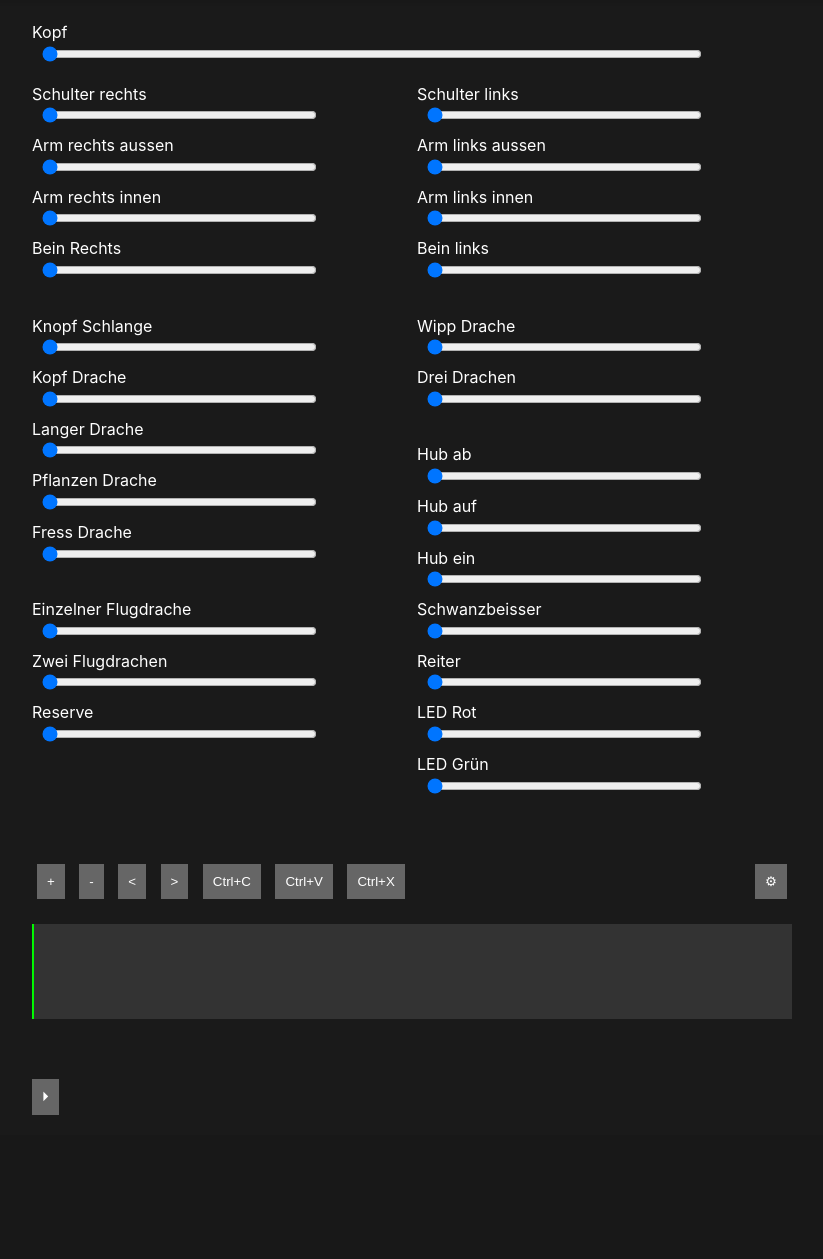
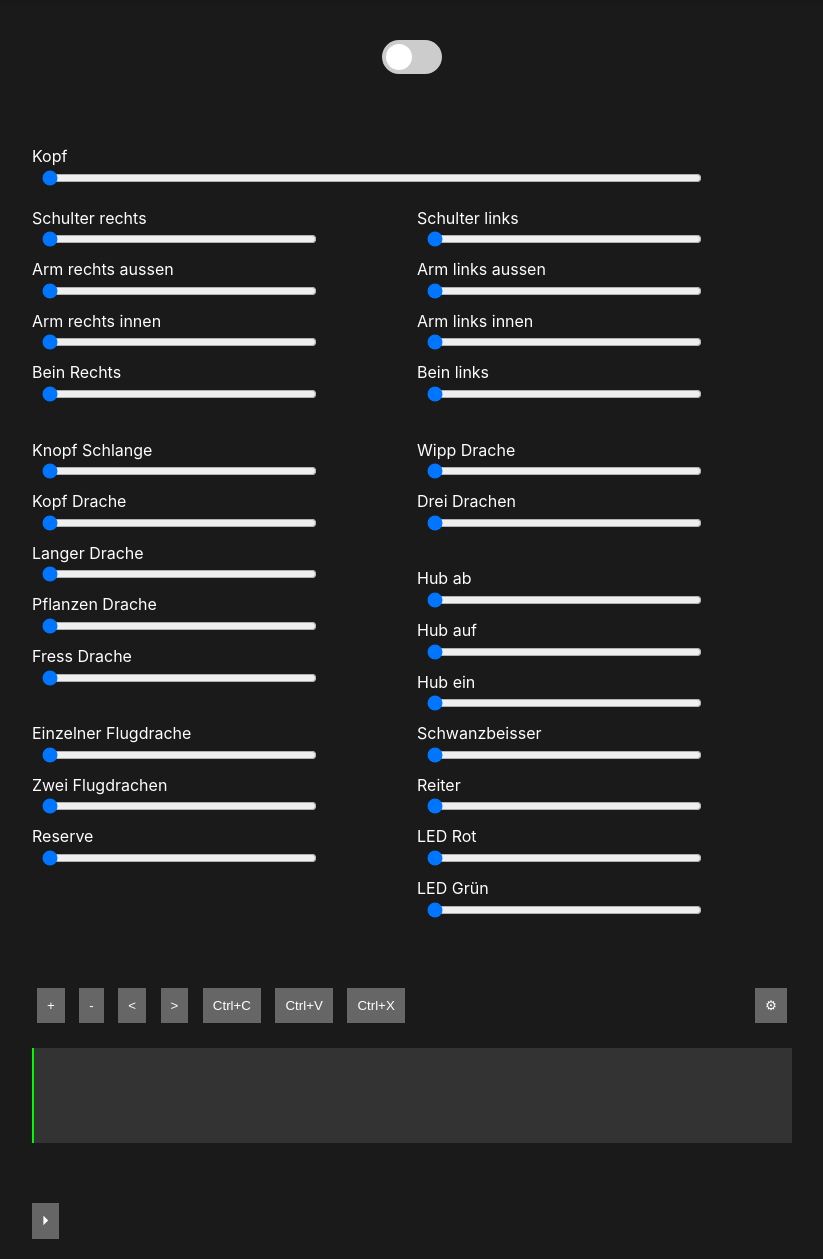
Before and after one commit to pascscha/drachenland, a Flask app: page /animation in a window 1280 px wide. Shown: the part 60-1319 px from the top of the page, without its empty margins (228-1051 px from the left). Before the commit the page ends 1175 px from the top, so only its background shows below. Run offline with Flask 3, Linux system fonts and the light colour scheme; data that the repository does not hold is empty.

Commit message:
Animation website can toggle

```diff
--- a/main.py
+++ b/main.py
@@ -49,7 +49,7 @@ def create_animations(
     animations = {}
 
     # Web UI animation
-    animations["webui"] = WebUIAnimation(priority=10, strength=0)
+    animations["webui"] = WebUIAnimation(priority=50, strength=0)
 
     # Idle animation
     animations["idle"] = KeyFrameAnimation.from_path(
--- a/webui/routes.py
+++ b/webui/routes.py
@@ -59,3 +59,19 @@ def pause():
 def current_index():
     current_frame = webui.marionette_animator.get_current_frame()
     return flask.jsonify({"current_index": current_frame})
+
+
+@webui.route("/marionette/enabled", methods=["GET"])
+def get_enabled_status():
+    return flask.jsonify({"enabled": webui.marionette_animator.target_strength == 1})
+
+
+@webui.route("/marionette/enabled", methods=["POST"])
+def set_enabled_status():
+    data = flask.request.json
+    enabled = data.get("enabled", False)
+    if enabled:
+        webui.marionette_animator.animate_strength(1)
+    else:
+        webui.marionette_animator.animate_strength(0)
+    return flask.jsonify({"status": "ok", "enabled": enabled})
--- a/webui/static/css/main.css
+++ b/webui/static/css/main.css
@@ -394,3 +394,64 @@ body {
 .menu-overlay.active {
   display: block;
 }
+
+.toggle-container {
+  text-align: center;
+  margin: 20px 0;
+}
+
+.switch {
+  position: relative;
+  display: inline-block;
+  width: 60px;
+  height: 34px;
+}
+
+.switch input {
+  opacity: 0;
+  width: 0;
+  height: 0;
+}
+
+.slider {
+  position: absolute;
+  cursor: pointer;
+  top: 0;
+  left: 0;
+  right: 0;
+  bottom: 0;
+  background-color: #ccc;
+  transition: .4s;
+}
+
+.slider:before {
+  position: absolute;
+  content: "";
+  height: 26px;
+  width: 26px;
+  left: 4px;
+  bottom: 4px;
+  background-color: white;
+  transition: .4s;
+}
+
+input:checked + .slider {
+  background-color: #2196F3;
+}
+
+input:checked + .slider:before {
+  transform: translateX(26px);
+}
+
+.slider.round {
+  border-radius: 34px;
+}
+
+.slider.round:before {
+  border-radius: 50%;
+}
+
+#toggleStatus {
+  margin-top: 10px;
+  font-weight: bold;
+}
--- a/webui/static/js/animation.js
+++ b/webui/static/js/animation.js
@@ -673,5 +673,27 @@ window.onclick = function (event) {
     }
 }
 
+document.addEventListener('DOMContentLoaded', function() {
+    const toggleButton = document.getElementById('enableToggle');
+
+    // Check initial state
+    fetch('/marionette/enabled')
+        .then(response => response.json())
+        .then(data => {
+            toggleButton.checked = data.enabled;
+        });
+
+    toggleButton.addEventListener('change', function() {
+        const enabled = this.checked;
+        fetch('/marionette/enabled', {
+            method: 'POST',
+            headers: {
+                'Content-Type': 'application/json',
+            },
+            body: JSON.stringify({ enabled: enabled })
+        })
+    });
+});
+
 // Initial draw of the timeline
 drawTimeline();
--- a/webui/templates/animation.html
+++ b/webui/templates/animation.html
@@ -7,6 +7,16 @@
 {% include 'partials/header.html' %}
 
 {% block content %}
+
+<div class="container">
+    <div class="toggle-container">
+        <label class="switch">
+            <input type="checkbox" id="enableToggle">
+            <span class="slider round"></span>
+        </label>
+    </div>
+</div>
+
 <div class="container">
     <form id="sliderForm">
         <div>
@@ -120,8 +130,8 @@
 {% endblock %}
 
 {% block scripts %}
+<script src="static/js/animation.js"></script>
 <script src="static/js/display.js"></script>
-<script src="static/js/animation.js"></script>
 {% endblock %}
 </body>
 
--- a/webui/templates/camera.html
+++ b/webui/templates/camera.html
@@ -9,10 +9,11 @@
 {% block content %}
 <div class="camera-container">
         <div class="camera-feed">
-            <img src="{{ url_for('capture_image') }}" id="camera-image" alt="Camera Feed">
             <button onclick="refreshImage()" class="refresh-button">
                 <i class="fas fa-sync"></i> Refresh
             </button>
+            <br>
+            <img src="{{ url_for('capture_image') }}" id="camera-image" alt="Camera Feed">
         </div>
     </div>
 </div>
```
